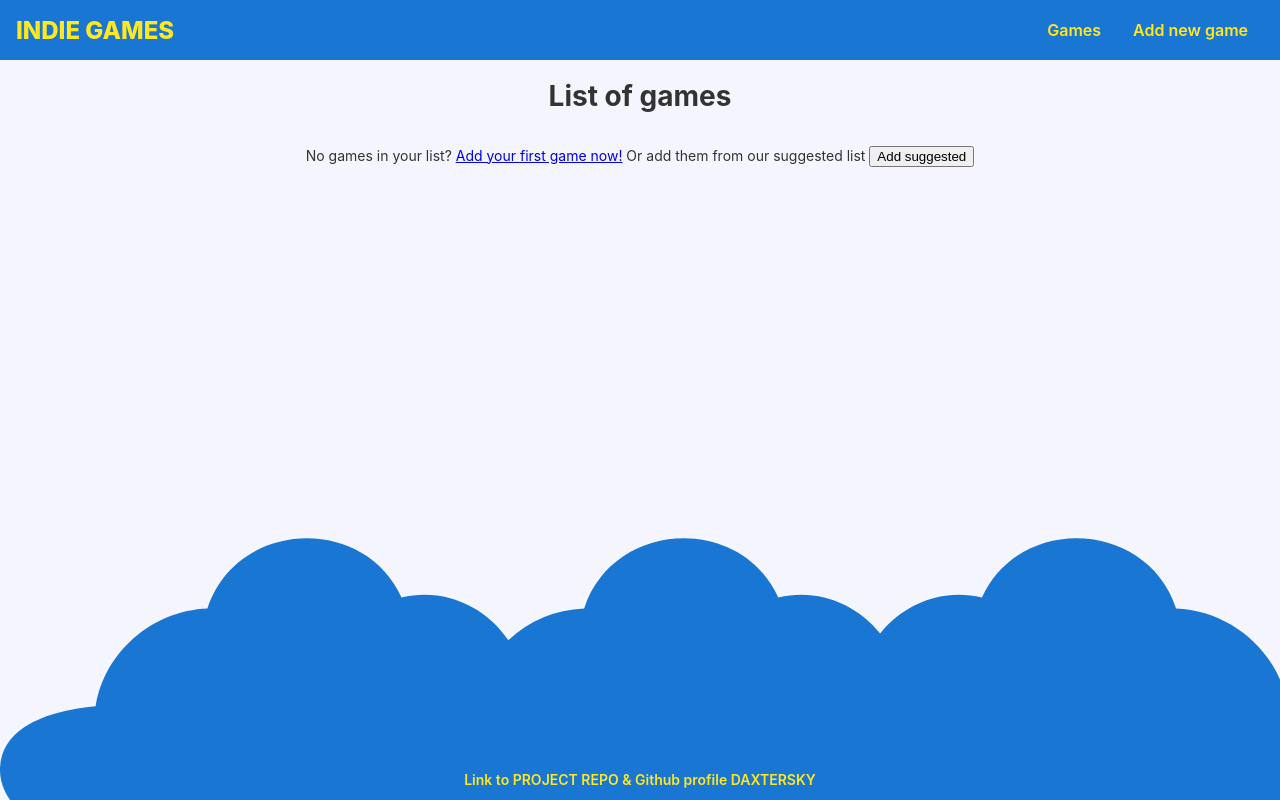
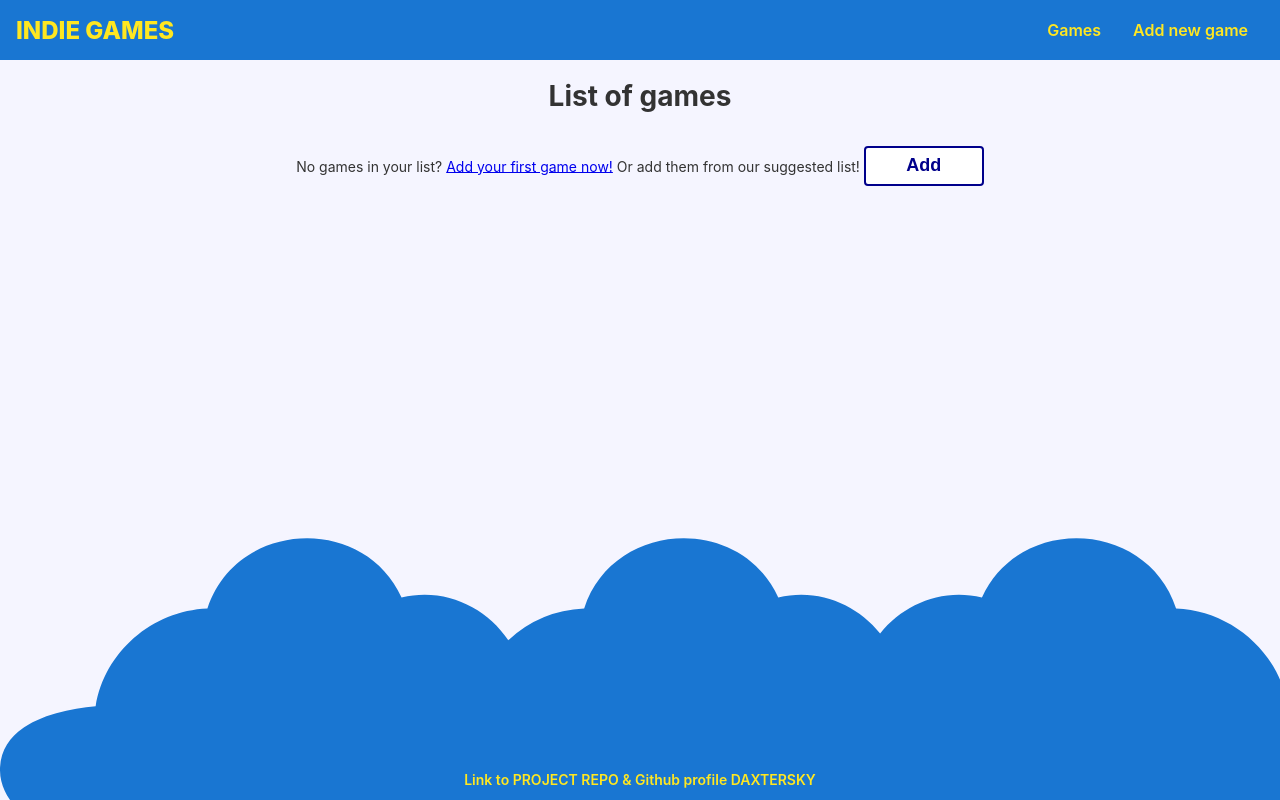
Before and after one commit to mikizuk/ng-indie-games, an Angular app: page /game-list in a window 1280 px wide. Built offline with nearby package versions, Linux system fonts and the light colour scheme.

Commit message:
minor bugs fixed & build deploy script created

```diff
--- a/package.json
+++ b/package.json
@@ -5,6 +5,7 @@
     "ng": "ng",
     "start": "ng serve",
     "build": "ng build",
+    "build-deploy": " ng build --prod --base-href \"https://daxtersky.github.io/ng-indie-games/\" && npx angular-cli-ghpages — dir=dist/ng-indie-games",
     "test": "ng test",
     "lint": "ng lint",
     "e2e": "ng e2e"
--- a/src/app/components/game-form/game-form.component.html
+++ b/src/app/components/game-form/game-form.component.html
@@ -27,4 +27,4 @@
 
 </form>
 
-<img class="game-image" [src]="formGroup.get('previewImageUrl')?.value" width="600" height="400" alt="Game image">
+<img class="game-image" [src]="formGroup.get('previewImageUrl')?.value" width="600" height="400">
--- a/src/app/components/game-form/game-form.component.scss
+++ b/src/app/components/game-form/game-form.component.scss
@@ -31,5 +31,5 @@
   }
 }
 .game-image {
-  padding: 10px 0;
+  margin: 10px 0;
 }
--- a/src/app/components/game-list/game-list.component.html
+++ b/src/app/components/game-list/game-list.component.html
@@ -9,6 +9,6 @@
 <div *ngIf="games?.length === 0">
   No games in your list?
   <a class="nav__item" routerLink="/game-add" routerLinkActive="router-link-active">Add your first game now!</a>
-  Or add them from our suggested list
-  <button (click)="addSuggestedClick()">Add suggested</button>
+  Or add them from our suggested list!
+  <button class="button" (click)="addSuggestedClick()">Add</button>
 </div>
```
